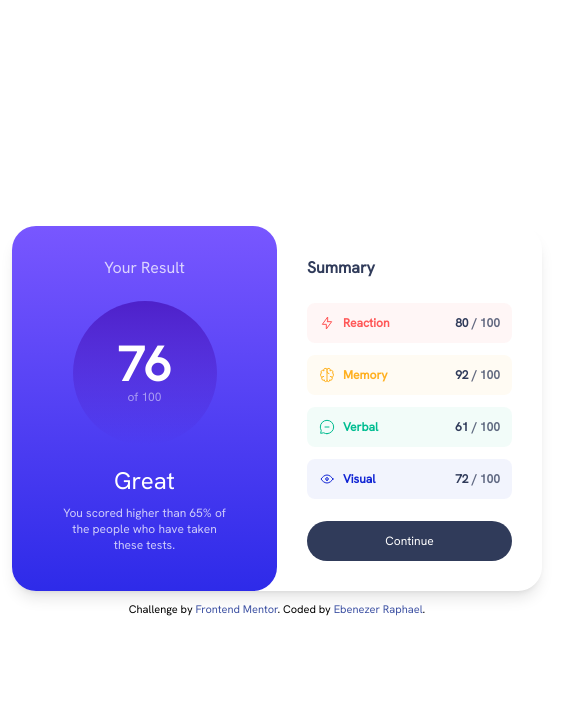
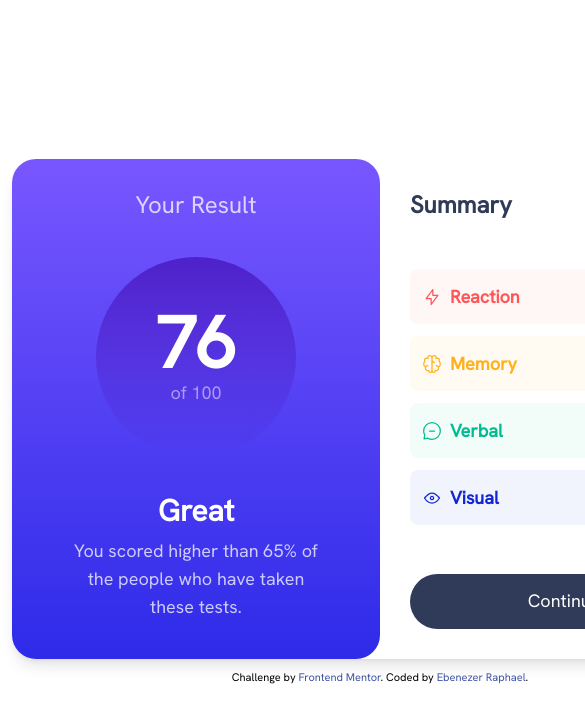
Before and after one commit to ebenezerraph/results-summary-component-main, a plain HTML site: page index.html in a window 390 px wide. Shown: the top 722 px of the page, 585 px wide, since content can reach past the window. Drawn offline with Linux system fonts and the light colour scheme.

Commit message:
feat: improve result card styling and responsiveness
Updates the result card to improve its styling and make it more responsive on different screen sizes. Specifically, the card is now larger and has more prominent text for improved readability.

```diff
--- a/index.html
+++ b/index.html
@@ -30,54 +30,54 @@
   class="transition-all ease-in-out duration-400 font-hg h-screen laptop:w-fit laptop:mx-auto laptop:px-3 laptop:flex laptop:items-center laptop:justify-center">
   <div class="laptop:w-full laptop:flex laptop:flex-col laptop:items-center laptop:justify-center">
     <main
-      class="mb-[0.625rem] laptop:flex laptop:shadow-lg laptop:flex-row h-fit laptop:h-[22.813rem] box-border laptop:w-[33.125rem] laptop:rounded-3xl">
+      class="mb-[0.625rem] laptop:flex laptop:shadow-lg laptop:flex-row h-fit laptop:h-[31.25rem] box-border laptop:w-[46rem] laptop:rounded-3xl">
 
       <div
-        class="min-h-[21.875rem] laptop:h-full bg-gradient-to-b from-light_slate_blue to-light_royal_blue p-[1.875rem] text-center w-full laptop:w-1/2 laptop:rounded-3xl rounded-b-3xl text-white flex flex-col items-center justify-between">
-        <div class="opacity-75">Your Result</div>
+        class="min-h-[27rem] laptop:h-full bg-gradient-to-b from-light_slate_blue to-light_royal_blue p-[1.875rem] text-center w-full laptop:w-1/2 laptop:rounded-3xl rounded-b-3xl text-white flex flex-col items-center justify-between">
+        <div class="opacity-75 text-xl laptop:text-2xl">Your Result</div>
         <div
-          class="bg-gradient-to-b rounded-full flex flex-col justify-center items-center w-36 h-36 from-violet_blue to-transparent">
-          <div class="text-5xl font-black">76</div>
-          <div class="text-xs opacity-50">of 100</div>
+          class="bg-gradient-to-b rounded-full flex flex-col justify-center items-center w-[11rem] h-[11rem] laptop:w-[12.5rem] laptop:h-[12.5rem] from-violet_blue to-transparent">
+          <div class="text-6xl laptop:text-7xl font-black">76</div>
+          <div class="text-base laptop:text-lg opacity-50">of 100</div>
         </div>
         <div class="mb-2">
-          <div class="text-2xl mb-2">Great</div>
-          <div class="text-xs w-10/12 mx-auto opacity-75">You scored higher than 65% of the people who have taken these
+          <div class="text-2xl laptop:text-3xl font-bold mb-2">Great</div>
+          <div class="text-lg w-full laptop:w-10/12 mx-auto opacity-75">You scored higher than 65% of the people who have taken these
             tests.</div>
         </div>
       </div>
 
       <div
-        class="min-h-[21.875rem] laptop:h-full font-semibold flex flex-col justify-between text-dark_gray_blue p-[1.875rem] w-full laptop:w-1/2">
-        <div class="font-bold">Summary</div>
+        class="min-h-[27.5rem] laptop:h-full font-semibold flex flex-col justify-between text-dark_gray_blue p-[1.875rem] w-full laptop:w-1/2">
+        <div class="text-xl laptop:text-2xl font-bold">Summary</div>
         <div>
           <div
-            class="text-xs h-10 px-3 items-center mb-3 w-full flex flex-row bg-opacity-5 bg-light_red justify-between rounded-lg">
-            <span class="flex items-center flex-row text-light_red"><img class="mr-2 size-4"
+            class="text-base laptop:text-lg h-[3.438rem] px-3 items-center mb-3 w-full flex flex-row bg-opacity-5 bg-light_red justify-between rounded-lg">
+            <span class="flex items-center flex-row text-light_red"><img class="mr-2 size-5"
                 src="assets/images/icon-reaction.svg" alt="">Reaction</span>
             <span><span>80</span><span class="opacity-75"> / 100</span></span>
           </div>
           <div
-            class="text-xs h-10 px-3 items-center mb-3 w-full flex flex-row bg-opacity-5 bg-orangey-yellow justify-between rounded-lg">
-            <span class="flex items-center flex-row text-orangey-yellow"><img class="mr-2 size-4"
+            class="text-base laptop:text-lg h-[3.438rem] px-3 items-center mb-3 w-full flex flex-row bg-opacity-5 bg-orangey-yellow justify-between rounded-lg">
+            <span class="flex items-center flex-row text-orangey-yellow"><img class="mr-2 size-5"
                 src="assets/images/icon-memory.svg" alt="">Memory</span>
             <span><span>92</span><span class="opacity-75"> / 100</span></span>
           </div>
           <div
-            class="text-xs h-10 px-3 items-center mb-3 w-full flex flex-row bg-opacity-5 bg-green_teal justify-between rounded-lg">
-            <span class="flex items-center flex-row text-green_teal"><img class="mr-2 size-4"
+            class="text-base laptop:text-lg h-[3.438rem] px-3 items-center mb-3 w-full flex flex-row bg-opacity-5 bg-green_teal justify-between rounded-lg">
+            <span class="flex items-center flex-row text-green_teal"><img class="mr-2 size-5"
                 src="assets/images/icon-verbal.svg" alt="">Verbal</span>
             <span><span>61</span><span class="opacity-75"> / 100</span></span>
           </div>
           <div
-            class="text-xs h-10 px-3 items-center w-full flex flex-row bg-opacity-5 bg-cobalt_blue justify-between rounded-lg">
-            <span class="flex items-center flex-row text-cobalt_blue"><img class="mr-2 size-4"
+            class="text-base laptop:text-lg h-[3.438rem] px-3 items-center w-full flex flex-row bg-opacity-5 bg-cobalt_blue justify-between rounded-lg">
+            <span class="flex items-center flex-row text-cobalt_blue"><img class="mr-2 size-5"
                 src="assets/images/icon-visual.svg" alt="">Visual</span>
             <span><span>72</span><span class="opacity-75"> / 100</span></span>
           </div>
         </div>
         <button
-          class="hover:bg-gradient-to-b hover:from-violet_blue hover:to-light_royal_blue text-xs font-medium rounded-full h-10 bg-dark_gray_blue text-white w-full">Continue</button>
+          class="hover:bg-gradient-to-b hover:from-light_slate_blue hover:to-light_royal_blue text-base laptop:text-lg font-medium rounded-full h-[3.438rem] bg-dark_gray_blue text-white w-full">Continue</button>
       </div>
     </main>
     <div class="attribution">
```
Also changed, not shown: src/output.css.
